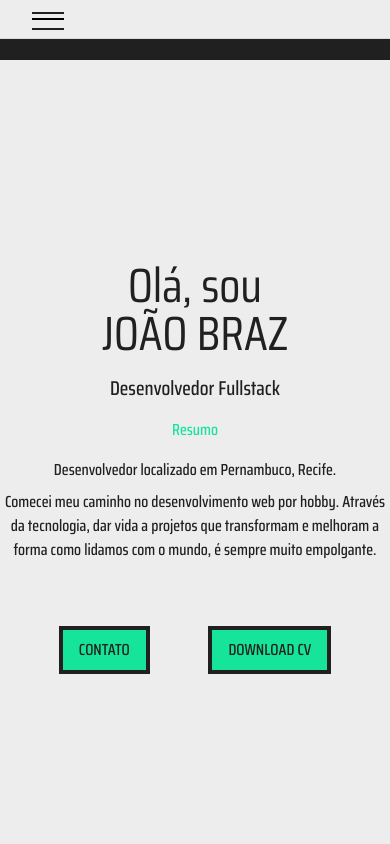
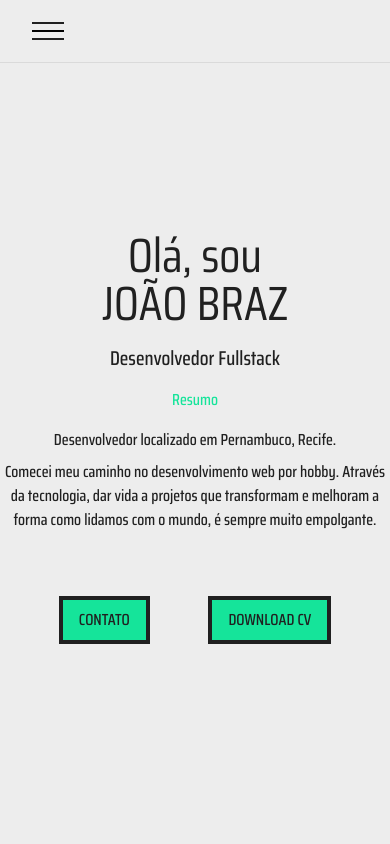
Before and after one commit to JoaoVSBraz/portfolio, a React (Vite) app: page / in a window 390 px wide. Shown: the top 844 px of the page. Built offline with nearby package versions, Linux system fonts and the light colour scheme.

Commit message:
adjust mobile menu

```diff
--- a/src/components/FirstScreen/FirstScreen.jsx
+++ b/src/components/FirstScreen/FirstScreen.jsx
@@ -22,16 +22,16 @@ export default function FirstScreen(){
 
     return (
         <div className="flex flex-col h-screen xl:relative">
-            <header id='header' className="fixed bg-white-regular border-b-[1px] border-white-dark w-full h-fit flex align-center justify-between py-4 px-8 text-center z-50 xl:absolute xl:bg-transparent xl:border-0 xl:px-16 2xl:px-20" onClick={handleMenuClick}>
+            <header id='header' className="fixed bg-white-regular border-b-[1px] border-white-dark w-full h-fit flex align-center justify-between py-7 px-8 text-center z-50 xl:absolute xl:bg-transparent xl:border-0 xl:px-16 2xl:px-20" onClick={handleMenuClick}>
 
                 <nav id="nav-mobile" className="relative py-[2px] flex align-center justify-between bg-white-regular
                 xl:bg-transparent xl:order-1" aria-expanded='false'>
-                    <button id="hamburguer-menu" type="button" title="menu hamburguer" className="relative z-20 flex flex-col align-center justify-evenly w-[32px] border-t-[2px]
+                    <button id="hamburguer-menu" type="button" title="menu hamburguer" className="relative z-20 flex flex-col align-center justify-evenly w-[32px] border-b-[2px]
                     after:content[''] after:flex after:w-[32px] after:h-[2px] after:bg-gray-dark after:absolute after:top-[8px] after:transition
                     before:content[''] before:flex before:w-[32px] before:h-[2px] before:bg-gray-dark before:absolute before:bottom-[6px] before:transition
                     xl:hidden">
                     <span className="sr-only">Abrir menu</span></button>
-                    <ul id="mobile-menu" className="absolute top-0 right-[-2000px] w-[80vw] bg-white-regular h-screen mt-[48px] mx-[-24px]
+                    <ul id="mobile-menu" className="absolute top-0 right-[-2000px] w-[80vw] bg-white-regular h-screen mt-[33px] mx-[-24px]
                     xl:bg-transparent xl:static xl:h-min xl:flex xl:mt-0 xl:justify-evenly xl:w-fit xl:gap-8 2xl:gap-16">
                         <li className="flex align-center justify-center p-4 text-2xl border-b-[1px] border-white-dark
                         md:text-[32px] md:p-8
@@ -58,7 +58,7 @@ export default function FirstScreen(){
                     <a href='https://dribbble.com/joaovsbraz' target='blank' className='xl:px-4 xl:py-2 hover:underline hover:decoration-4 hover:underline-offset-2 hover:decoration-primary-regular'><img className='w-4' src={dribble} alt="Imagem vetorial do icone do Dribble" /></a>
                 </div>
             </header>
-            <section id="hero" className="bg-white-regular text-gray-dark flex flex-col gap-4 h-full w-full mt-[60px]
+            <section id="hero" className="bg-white-regular text-gray-dark flex flex-col gap-4 h-full w-full
             md:w-full align-center justify-center md:gap-0
             xl:flex-row xl:w-1/2 xl:m-0">
                 <div className="w-3/6 mx-auto md:px-8 xl:px-0 xl:pl-28 xl:pr-40 xl:h-fit xl:my-auto xl:absolute xl:top-[50%] xl:bottom-[50%] xl:left-0">
@@ -88,7 +88,7 @@ export default function FirstScreen(){
                         <button type="button" className="py-2 px-4 bg-primary-regular border-4
                         md:px-8 hover:bg-primary-light"><a href="#contact" className="w-full h-full">CONTATO</a></button>
                         <button type="button" className="py-2 px-4 bg-primary-regular border-4
-                        md:px-8 hover:bg-primary-light"><a href="#">DOWNLOAD CV</a></button>
+                        md:px-8 hover:bg-primary-light"><a href="/joaovsbraz-curriculo.pdf" download={'joaovsbraz'}>DOWNLOAD CV</a></button>
                     </div>
                 </div>
 
--- a/src/main.css
+++ b/src/main.css
@@ -40,12 +40,12 @@ html {
 }
 
 nav.active #mobile-menu {
-    right: -10px;
-    transition: right .5s;
+    left: -10px;
+    transition: left .5s;
 }
 
 nav.active #hamburguer-menu {
-    border-top: transparent;
+    border-bottom: transparent;
 }
 
 nav.active #hamburguer-menu::before {
```
